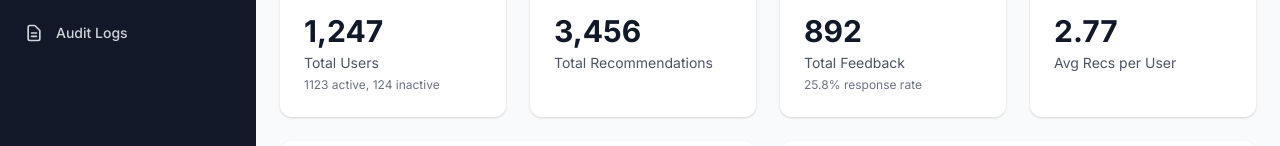
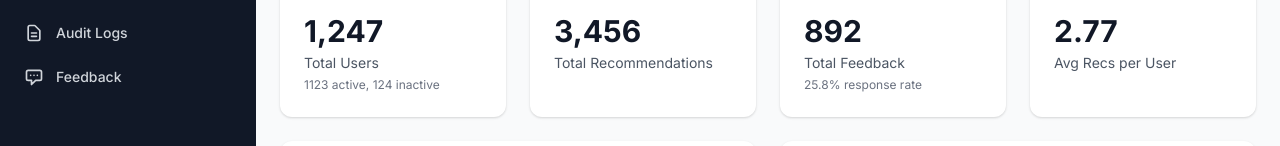
Before and after one commit to Rhoahndur/Treebeard, a React (Vite) app in the folder src/frontend/: page /admin/dashboard in a window 1280 px wide. Shown: the part 251-397 px from the top of the page. Built offline with nearby package versions, Linux system fonts and the light colour scheme; no server answers; sample sign-in values are in the browser's storage.

Commit message:
Add Feedback nav item to admin sidebar

```diff
--- a/src/frontend/src/components/admin/AdminLayout.tsx
+++ b/src/frontend/src/components/admin/AdminLayout.tsx
@@ -62,6 +62,15 @@ const navItems: NavItem[] = [
     icon: (
       <svg className="w-5 h-5" fill="none" stroke="currentColor" viewBox="0 0 24 24">
         <path strokeLinecap="round" strokeLinejoin="round" strokeWidth={2} d="M9 12h6m-6 4h6m2 5H7a2 2 0 01-2-2V5a2 2 0 012-2h5.586a1 1 0 01.707.293l5.414 5.414a1 1 0 01.293.707V19a2 2 0 01-2 2z" />
+      </svg>
+    ),
+  },
+  {
+    name: 'Feedback',
+    path: '/admin/feedback',
+    icon: (
+      <svg className="w-5 h-5" fill="none" stroke="currentColor" viewBox="0 0 24 24">
+        <path strokeLinecap="round" strokeLinejoin="round" strokeWidth={2} d="M8 10h.01M12 10h.01M16 10h.01M9 16H5a2 2 0 01-2-2V6a2 2 0 012-2h14a2 2 0 012 2v8a2 2 0 01-2 2h-5l-5 5v-5z" />
       </svg>
     ),
   },
```
